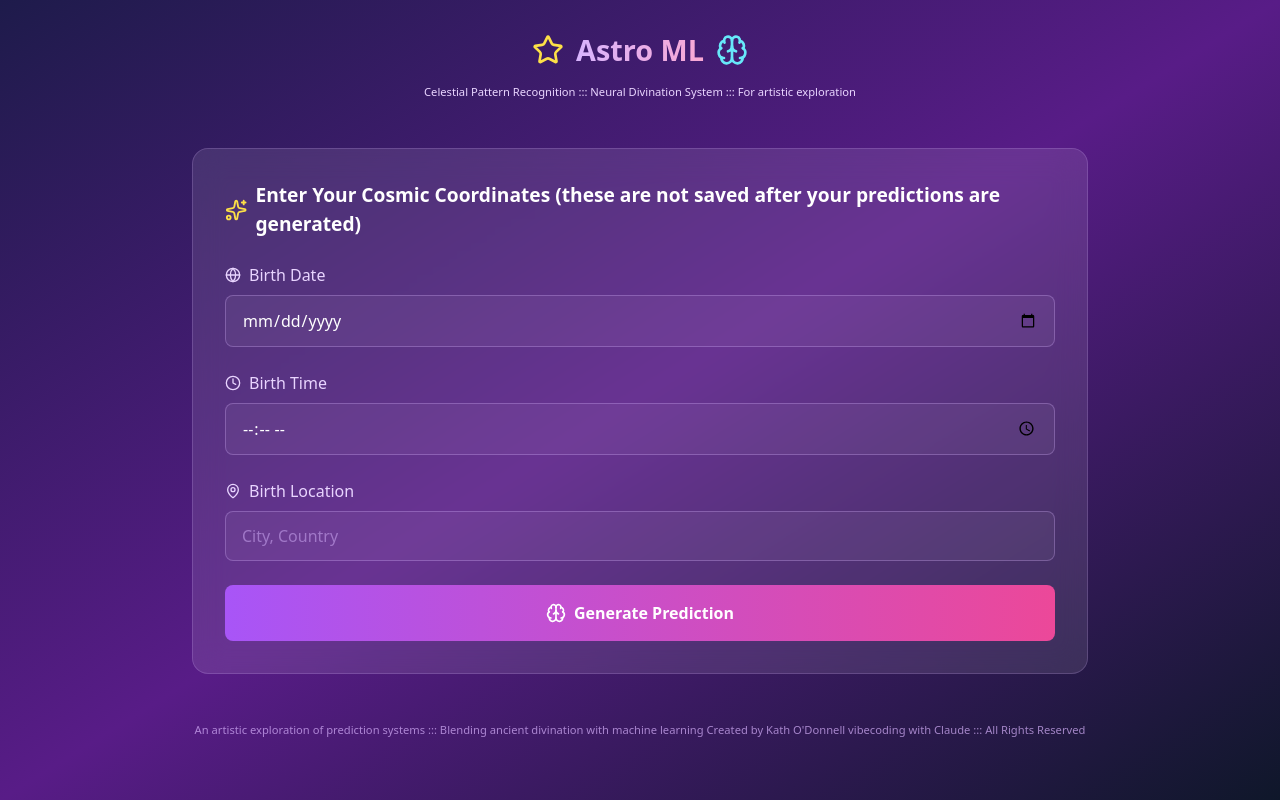
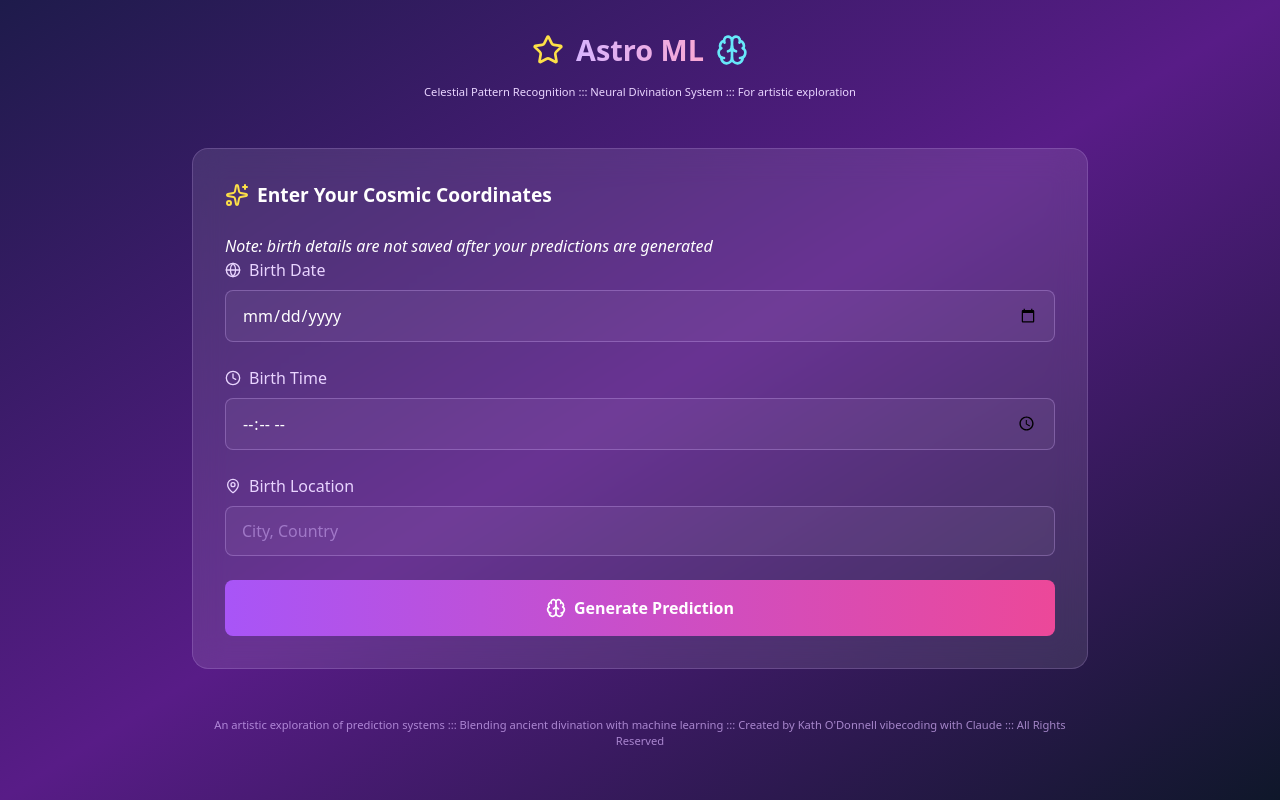
Before and after one commit to AliaK77/astro-ml-app, a React (Vite) app: page / in a window 1280 px wide. Built offline with nearby package versions, Linux system fonts and the light colour scheme.

Commit message:
Update App.jsx
reformatted footer text and added note about not saving birth details

```diff
--- a/src/App.jsx
+++ b/src/App.jsx
@@ -294,9 +294,9 @@ Make it feel like both an ancient oracle reading celestial omens and a neural ne
           <div className="bg-white/10 backdrop-blur-lg rounded-2xl p-8 border border-purple-300/20 no-print">
             <h2 className="text-2xl font-semibold mb-6 flex items-center gap-2">
               <Sparkles className="w-6 h-6 text-yellow-300" />
-              Enter Your Cosmic Coordinates (these are not saved after your predictions are generated)
+              Enter Your Cosmic Coordinates
             </h2>
-
+            <p><em>Note: birth details are not saved after your predictions are generated</em></p>
             <div className="space-y-6">
               <div>
                 <label className="flex items-center gap-2 mb-2 text-purple-200">
@@ -466,8 +466,7 @@ Make it feel like both an ancient oracle reading celestial omens and a neural ne
         )}
 
         <div className="mt-12 text-center text-sm text-purple-300/70 no-print">
-          An artistic exploration of prediction systems ::: Blending ancient divination with machine learning
-          Created by <a href="https://kathodonnell.art">Kath O'Donnell</a> vibecoding with <a href="https://claude.ai">Claude</a> ::: All Rights Reserved
+          An artistic exploration of prediction systems ::: Blending ancient divination with machine learning ::: Created by <a href="https://kathodonnell.art">Kath O'Donnell</a> vibecoding with <a href="https://claude.ai">Claude</a> ::: All Rights Reserved
         </div>
       </div>
     </div>
```
